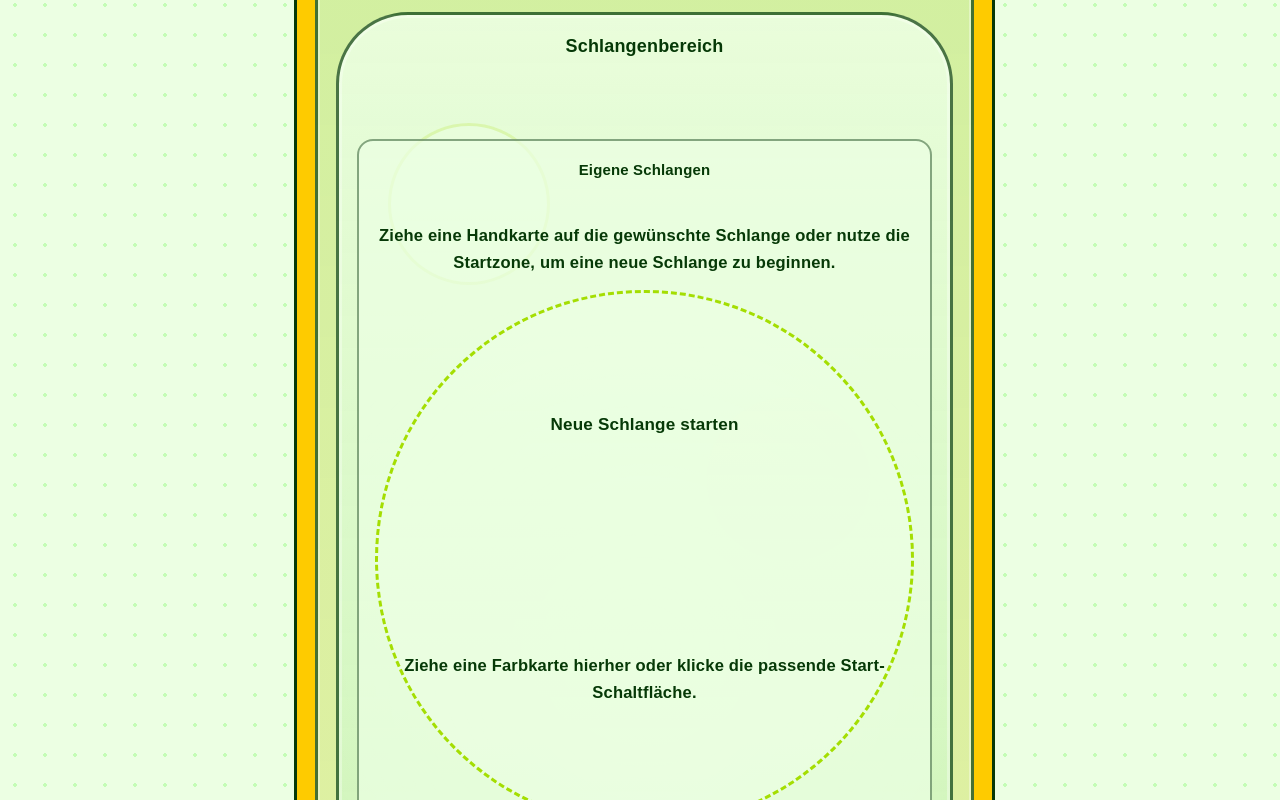
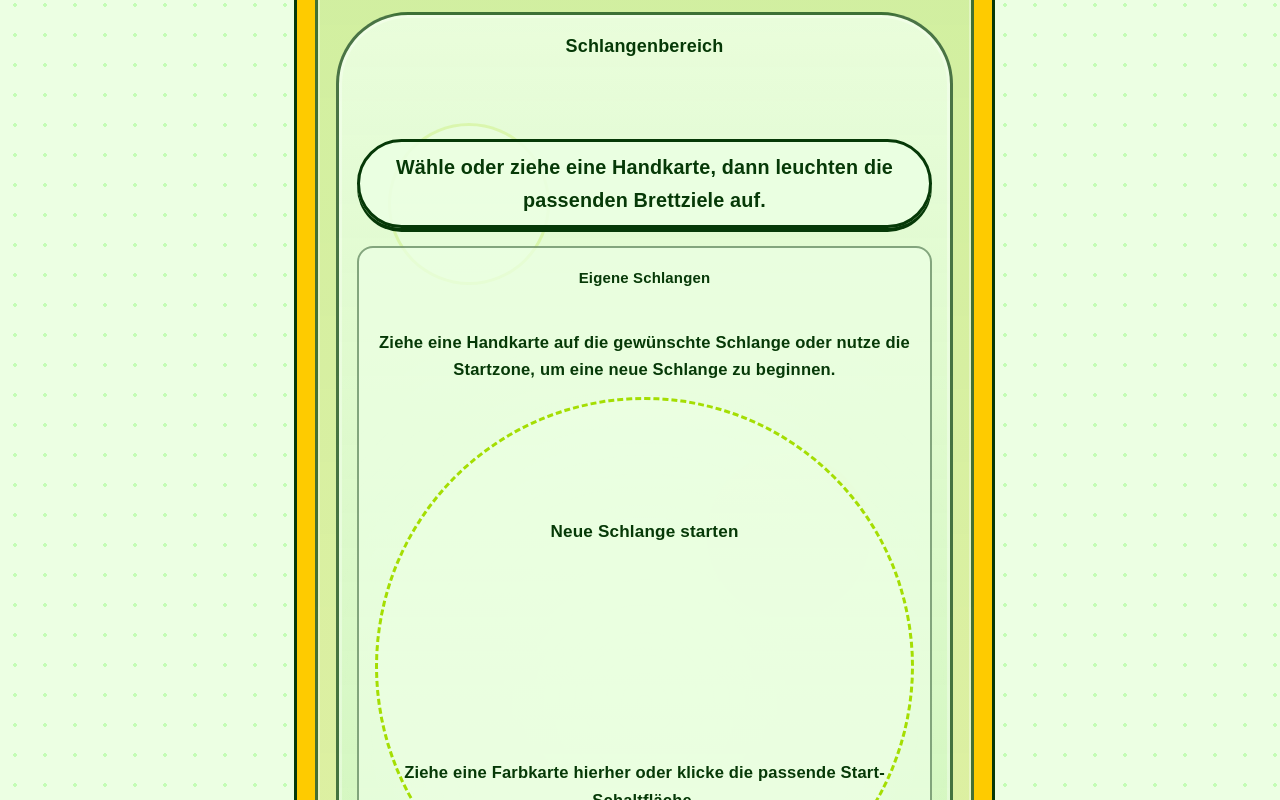
Before and after one commit to hanno79/schlangentanz-v2, a React (Vite) app: page / in a window 1280 px wide. Shown: the part 4000-4800 px from the top of the page. Built offline with nearby package versions, Linux system fonts and the light colour scheme.

Commit message:
M1h: Waldtanz-Zielkompass sichtbar machen

```diff
--- a/src/App.css
+++ b/src/App.css
@@ -1844,6 +1844,47 @@ code {
   grid-column: 1 / -1;
 }
 
+.schlangen-zielkompass {
+  grid-column: 1 / -1;
+  display: flex;
+  flex-wrap: wrap;
+  gap: 0.5rem 0.75rem;
+  align-items: center;
+  justify-content: center;
+  padding: 0.5rem 0.9rem;
+  border: var(--st-border-width-chunky) solid var(--st-color-border-strong);
+  border-radius: 999px;
+  background: rgba(236, 255, 227, 0.9);
+  box-shadow: 0 4px 0 var(--st-color-border-strong);
+  text-align: center;
+}
+
+.schlangen-zielkompass p {
+  margin: 0;
+  font-weight: 900;
+}
+
+.schlangen-zielkompass__chips {
+  display: flex;
+  flex-wrap: wrap;
+  justify-content: center;
+  gap: 0.35rem;
+  padding: 0;
+  margin: 0;
+  list-style: none;
+}
+
+.schlangen-zielkompass__chip {
+  padding: 0.22rem 0.6rem;
+  border: 2px solid var(--st-color-border-strong);
+  border-radius: 999px;
+  background: var(--st-color-secondary-container);
+  box-shadow: 0 2px 0 var(--st-color-border-strong);
+  font-family: var(--st-font-headline);
+  font-size: 0.8rem;
+  font-weight: 900;
+}
+
 .schlangen-gruppe {
   display: grid;
   gap: 0.75rem;
--- a/src/components/Schlangenbereich.tsx
+++ b/src/components/Schlangenbereich.tsx
@@ -15,6 +15,7 @@ import type { DragEvent, KeyboardEvent, MouseEvent, MutableRefObject } from 'rea
 import type { SpielAktion, Spieler, Spielkarte } from '../engine'
 import { farbeCssKlasse } from '../kartenfarben'
 import GegnerSchlangenListe from './GegnerSchlangenListe'
+import WaldtanzZielkompass from './WaldtanzZielkompass'
 
 interface SchlangenbereichProps {
   aktiverSpieler: Spieler
@@ -265,6 +266,16 @@ export default function Schlangenbereich({
     <section className="schlangenbereich schlangenbereich--waldlichtung" aria-labelledby={titelId}>
       <h4 id={titelId}>Schlangenbereich</h4>
       <p className="schlangen-dragstatus" role="status" aria-live="polite" aria-atomic="true">{dragOverStatus}</p>
+      <WaldtanzZielkompass
+        ausgewaehlteHandkarteId={ausgewaehlteHandkarteId}
+        karteAnlegenAktionen={karteAnlegenAktionen}
+        neueSchlangeStartenAktionen={neueSchlangeStartenAktionen}
+        farbenschutzAktionen={farbenschutzAktionen}
+        farbenfusionAktionen={farbenfusionAktionen}
+        schlangenfrassAktionen={schlangenfrassAktionen}
+        schlangenblockadeAktionen={schlangenblockadeAktionen}
+        farbendiebAktionen={farbendiebAktionen}
+      />
       <section
         className="schlangen-gruppe"
         aria-labelledby={eigeneTitelId}
--- /dev/null
+++ b/src/components/WaldtanzZielkompass.tsx
@@ -0,0 +1,77 @@
+/*
+Author: rahn
+Datum: 14.06.2026
+Version: 1.0
+Beschreibung: Board-naher Zielkompass für ausgewählte Handkarten im Waldtanz-Schlangenbereich.
+*/
+
+import type { SpielAktion } from '../engine'
+
+interface WaldtanzZielkompassProps {
+  ausgewaehlteHandkarteId: string | null
+  karteAnlegenAktionen: Extract<SpielAktion, { typ: 'KarteAnlegen' }>[]
+  neueSchlangeStartenAktionen: Extract<SpielAktion, { typ: 'NeueSchlangeStarten' }>[]
+  farbenschutzAktionen: Extract<SpielAktion, { typ: 'FarbenschutzSpielen' }>[]
+  farbenfusionAktionen: Extract<SpielAktion, { typ: 'FarbenfusionSpielen' }>[]
+  schlangenfrassAktionen: Extract<SpielAktion, { typ: 'SchlangenfrassSpielen' }>[]
+  schlangenblockadeAktionen: Extract<SpielAktion, { typ: 'SchlangenblockadeSpielen' }>[]
+  farbendiebAktionen: Extract<SpielAktion, { typ: 'FarbendiebSpielen' }>[]
+}
+
+function plural(anzahl: number, singular: string, pluralText: string) {
+  return anzahl === 1 ? singular : pluralText
+}
+
+export default function WaldtanzZielkompass({
+  ausgewaehlteHandkarteId,
+  karteAnlegenAktionen,
+  neueSchlangeStartenAktionen,
+  farbenschutzAktionen,
+  farbenfusionAktionen,
+  schlangenfrassAktionen,
+  schlangenblockadeAktionen,
+  farbendiebAktionen,
+}: WaldtanzZielkompassProps) {
+  const gewaehlt = ausgewaehlteHandkarteId
+  const startZiel = Boolean(gewaehlt && neueSchlangeStartenAktionen.some(a => a.handkartenId === gewaehlt))
+  const eigeneSchlangenZiele = new Set([
+    ...karteAnlegenAktionen.filter(a => a.handkartenId === gewaehlt).map(a => a.schlangenId),
+    ...farbenschutzAktionen.filter(a => a.handkartenId === gewaehlt).map(a => a.zielSchlangenId),
+  ])
+  const eigeneKartenZiele = new Set([
+    ...farbenfusionAktionen.filter(a => a.handkartenId === gewaehlt).map(a => `${a.zielSchlangenId}:${a.zielKartenId}`),
+    ...schlangenfrassAktionen
+      .filter(a => a.handkartenId === gewaehlt && a.ziele.length === 1)
+      .flatMap(a => a.ziele.map(z => `${z.spielerId}:${z.schlangenId}:${z.kartenId}`)),
+  ])
+  const gegnerZiele = new Set([
+    ...schlangenblockadeAktionen.filter(a => a.handkartenId === gewaehlt).map(a => `${a.zielSpielerId}:${a.zielSchlangenId}`),
+    ...farbendiebAktionen.filter(a => a.handkartenId === gewaehlt).map(a => `${a.zielSpielerId}:${a.zielSchlangenId}:${a.zielKartenId}`),
+  ])
+  const zielChips = [
+    ...(startZiel ? ['Neue Schlange'] : []),
+    ...(eigeneSchlangenZiele.size > 0 ? ['Eigene Schlange'] : []),
+    ...(eigeneKartenZiele.size > 0 ? ['Karten-Ziel'] : []),
+    ...(gegnerZiele.size > 0 ? ['Gegner-Ziel'] : []),
+  ]
+  const zielAnzahl = (startZiel ? 1 : 0) + eigeneSchlangenZiele.size + eigeneKartenZiele.size + gegnerZiele.size
+
+  return (
+    <section className="schlangen-zielkompass" aria-label="Waldtanz-Zielkompass">
+      {gewaehlt ? (
+        <>
+          <p><strong>Ausgewählt: {gewaehlt}</strong></p>
+          <p>{zielAnzahl} {plural(zielAnzahl, 'Brettziel', 'Brettziele')} bereit</p>
+          {zielChips.length > 0 ? (
+            <ul className="schlangen-zielkompass__chips">
+              {zielChips.map(label => <li key={label} className="schlangen-zielkompass__chip">{label}</li>)}
+            </ul>
+          ) : <p>Für diese Karte leuchtet gerade kein Brettziel.</p>}
+          <p>Leuchtende Ziele sind direkt auf dem Brett spielbar.</p>
+        </>
+      ) : (
+        <p>Wähle oder ziehe eine Handkarte, dann leuchten die passenden Brettziele auf.</p>
+      )}
+    </section>
+  )
+}
```
Also changed, not shown: 1 other file (tests, documents, lock files or other folders).
